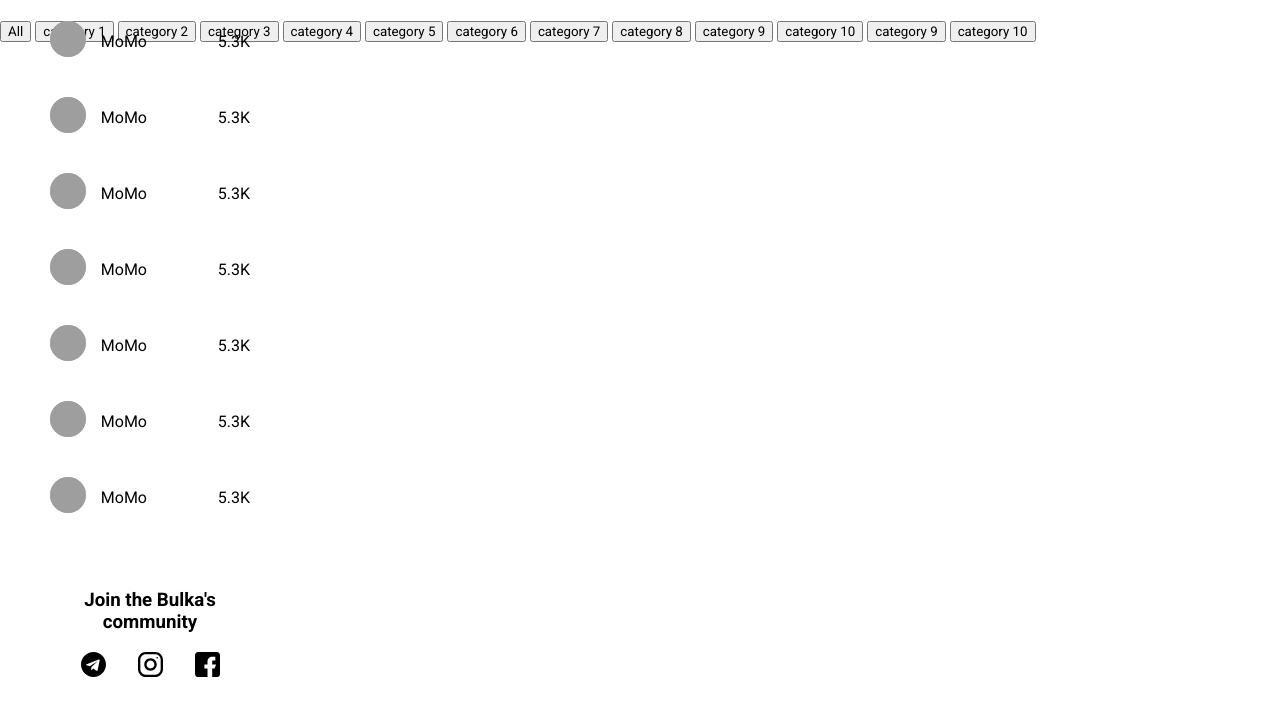
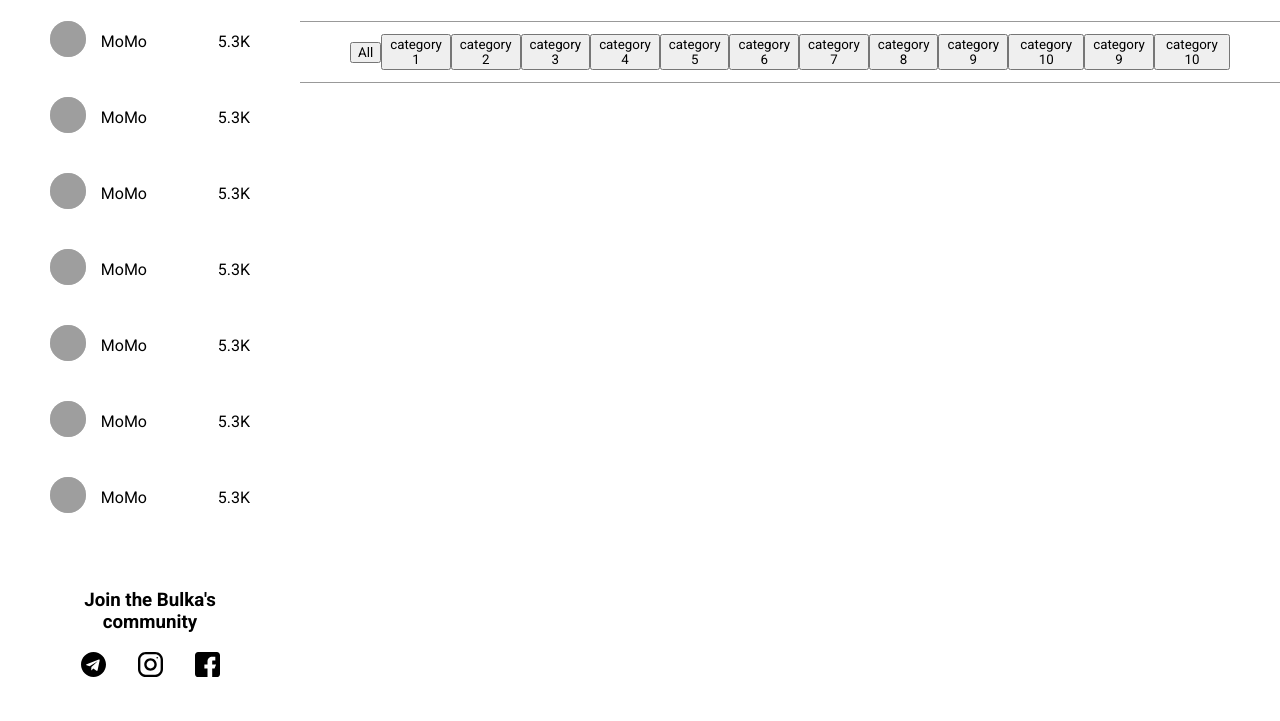
Before and after one commit to danexpc/cat-tube, a plain HTML site: page index.html in a window 1280 px wide. Shown: the part 79-800 px from the top of the page. Drawn offline with Linux system fonts and the light colour scheme; grey boxes are pictures that could not be loaded.

Commit message:
Add styles for categories

```diff
--- a/styles/_container.sass
+++ b/styles/_container.sass
@@ -1,4 +1,5 @@
 @import _side-panel
+@import _main-panel
 
 .container
     padding-top: 20px
--- /dev/null
+++ b/styles/_main-panel.sass
@@ -0,0 +1,14 @@
+.main-panel
+    width: calc(100% - 300px)
+    margin-left: 300px
+
+.categories
+    padding: 0 50px
+    border-top: 1px solid #999
+    border-bottom: 1px solid #999
+
+.category-section
+    height: 60px
+    display: flex
+    justify-content: space-between
+    align-items: center
```
Also changed, not shown: css/styles.css, 1 other file.
